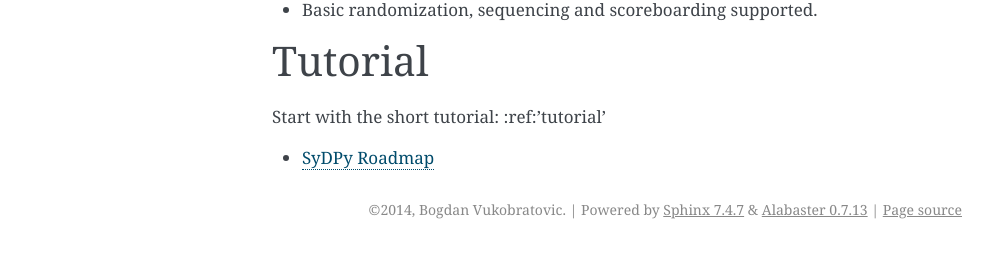
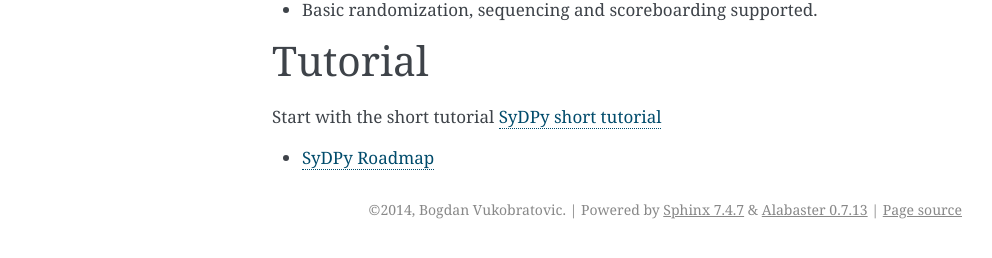
Before and after one commit to bogdanvuk/sydpy, a Sphinx documentation site: the page built from doc/source/index.rst, in a window 1280 px wide. Shown: the part 455-713 px from the top of the page, without its empty margins (148-1140 px from the left). Built offline with Sphinx 7.4.7, drawn with Linux system fonts in a browser that asks for light colours.

Commit message:
- Trying to fix page references

```diff
--- a/doc/source/index.rst
+++ b/doc/source/index.rst
@@ -15,7 +15,7 @@ SyDPy project started in an attempt to customize the MyHDL Python package to my
 Tutorial
 ================
 
-Start with the short tutorial: :ref:'tutorial'
+Start with the short tutorial :ref:`tutorial`
 
 .. toctree::
    :maxdepth: 2
```
